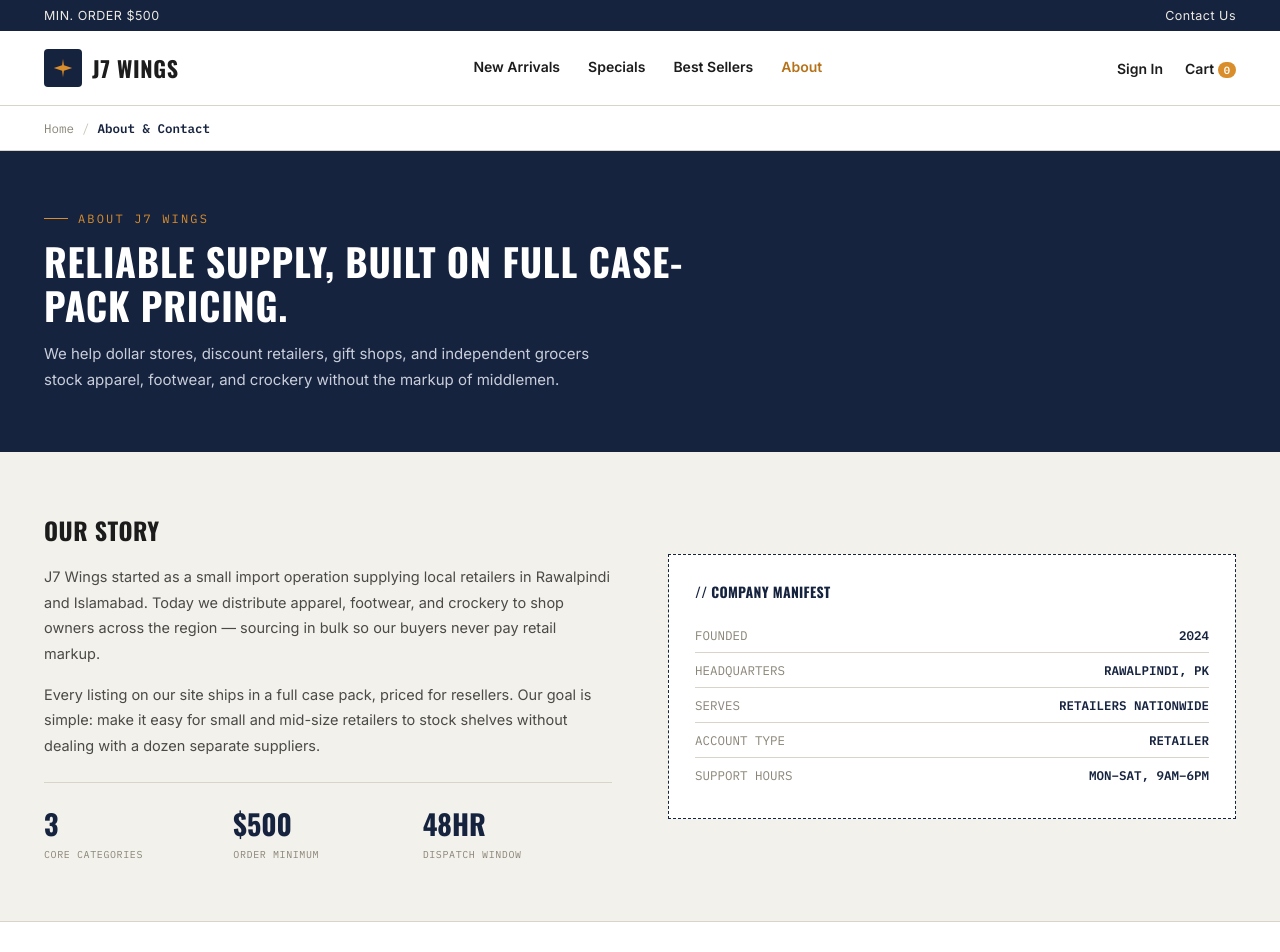
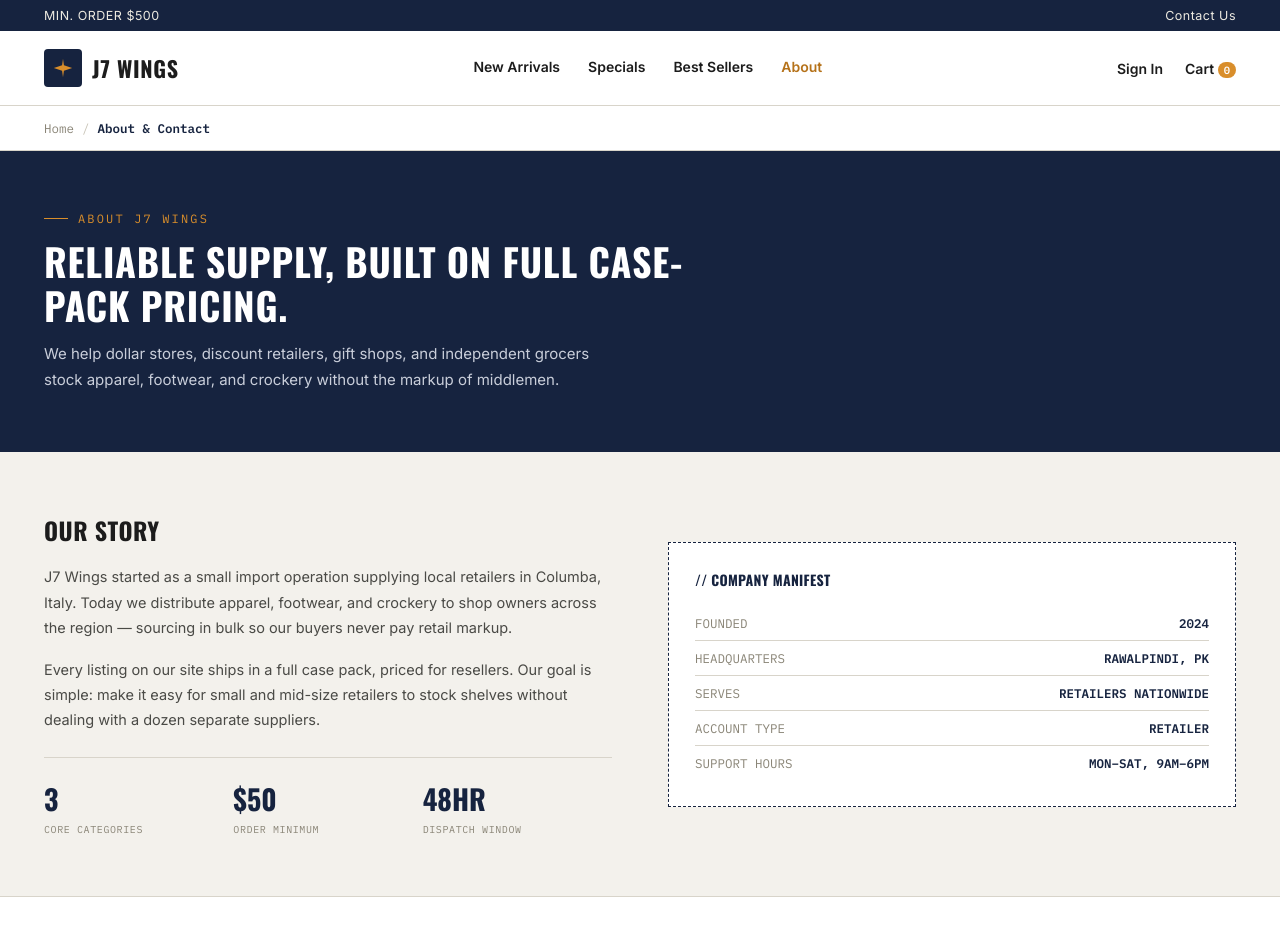
Before and after one commit to Iqra2-svg/j7wings-website, a React (Vite) app: page /about in a window 1280 px wide. Shown: the top 952 px of the page. Built offline with nearby package versions, Linux system fonts and the light colour scheme.

Commit message:
Update contact details and lower minimum order to

```diff
--- a/src/pages/AboutContact.jsx
+++ b/src/pages/AboutContact.jsx
@@ -112,7 +112,7 @@ export default function AboutContact() {
             <h2>Our Story</h2>
             <p>
               J7 Wings started as a small import operation supplying local retailers in
-              Rawalpindi and Islamabad. Today we distribute apparel, footwear, and crockery to
+              Columba, Italy. Today we distribute apparel, footwear, and crockery to
               shop owners across the region &mdash; sourcing in bulk so our buyers never pay
               retail markup.
             </p>
@@ -127,7 +127,7 @@ export default function AboutContact() {
                 <div className="l">Core Categories</div>
               </div>
               <div className="stat">
-                <div className="n">$500</div>
+                <div className="n">$50</div>
                 <div className="l">Order Minimum</div>
               </div>
               <div className="stat">
--- a/src/pages/Home.jsx
+++ b/src/pages/Home.jsx
@@ -430,7 +430,7 @@ export default function Home() {
                 <div className="l">Core Categories</div>
               </div>
               <div className="stat">
-                <div className="n">$500</div>
+                <div className="n">$50</div>
                 <div className="l">Order Minimum</div>
               </div>
               <div className="stat">
@@ -450,7 +450,7 @@ export default function Home() {
             </div>
             <div className="row">
               <span className="k">FREIGHT</span>
-              <span className="v">FREE OVER $500</span>
+              <span className="v">FREE OVER $50</span>
             </div>
             <div className="row">
               <span className="k">CATALOG UPDATED</span>
```
